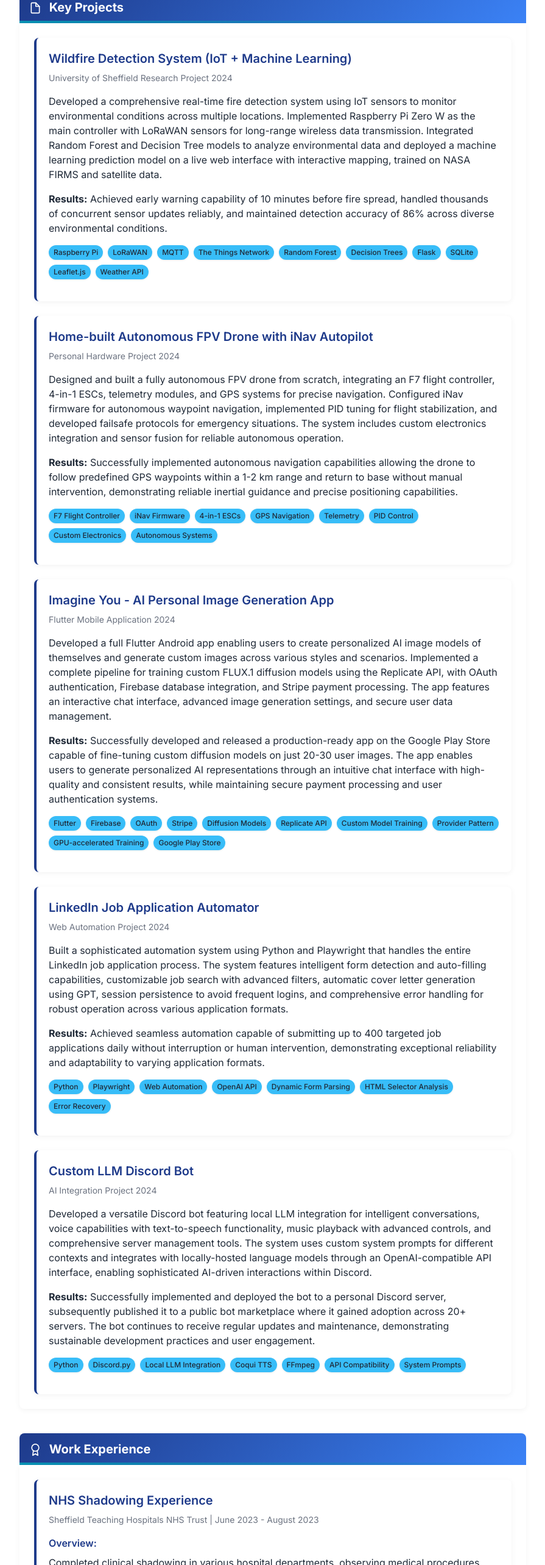
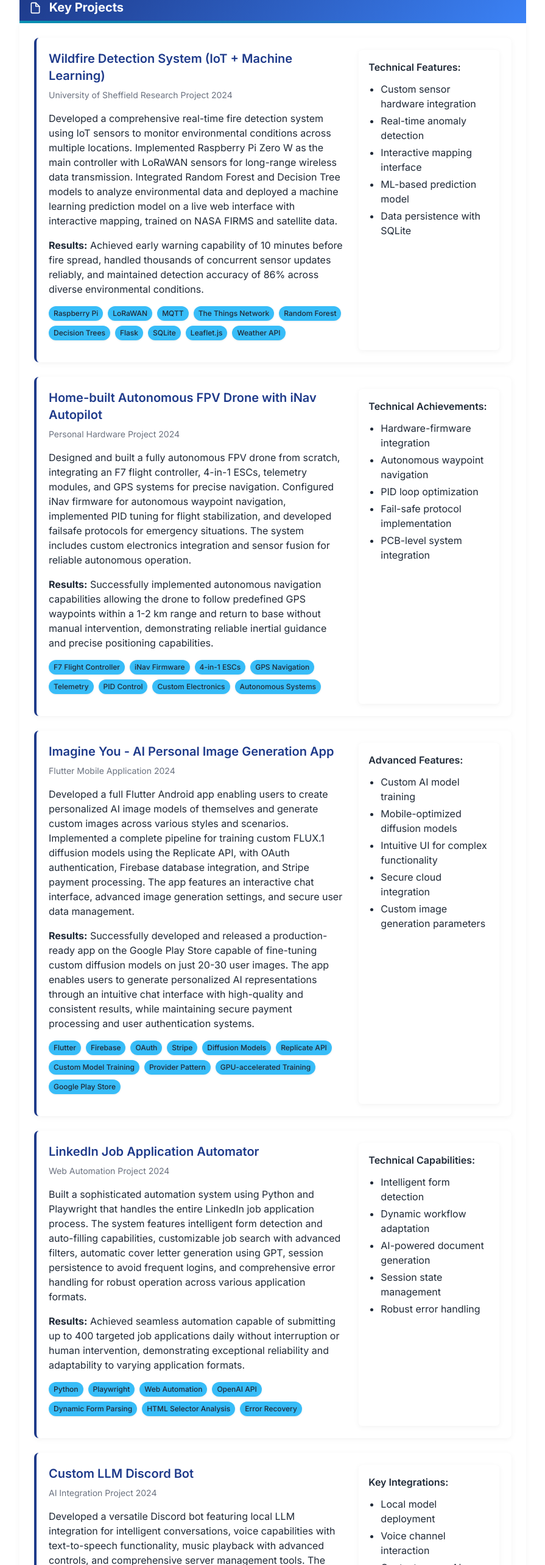
Before and after one commit to Seebrasse345/CV, a Next.js app: page / in a window 1280 px wide. Shown: the part 3160-5726 px from the top of the page at 61% size, without its empty margins (192-1087 px from the left). Built offline with nearby package versions, Linux system fonts and the light colour scheme.

Commit message:
change revert

```diff
--- a/app/page.tsx
+++ b/app/page.tsx
@@ -428,8 +428,8 @@ export default function Home() {
           <div className="section-content">
             <div className="space-y-6">
               <div className="project-item">
-                <div>
-                  <div>
+                <div className="lg:grid lg:grid-cols-3 gap-6">
+                  <div className="lg:col-span-2">
                     <h3 className="text-xl font-semibold text-primary dark:text-white mb-2">Wildfire Detection System (IoT + Machine Learning)</h3>
                     <div className="text-text-light text-sm mb-4">University of Sheffield Research Project 2024</div>
                     <p className="mb-4">
@@ -449,12 +449,22 @@ export default function Home() {
                       <span className="project-tag">Weather API</span>
                     </div>
                   </div>
+                  <div className="bg-white dark:bg-gray-800 p-4 rounded-md shadow-card hidden lg:block">
+                    <h4 className="font-semibold mb-3">Technical Features:</h4>
+                    <ul className="list-disc pl-5 space-y-1">
+                      <li>Custom sensor hardware integration</li>
+                      <li>Real-time anomaly detection</li>
+                      <li>Interactive mapping interface</li>
+                      <li>ML-based prediction model</li>
+                      <li>Data persistence with SQLite</li>
+                    </ul>
+                  </div>
                 </div>
               </div>
 
               <div className="project-item">
-                <div>
-                  <div>
+                <div className="lg:grid lg:grid-cols-3 gap-6">
+                  <div className="lg:col-span-2">
                     <h3 className="text-xl font-semibold text-primary dark:text-white mb-2">Home-built Autonomous FPV Drone with iNav Autopilot</h3>
                     <div className="text-text-light text-sm mb-4">Personal Hardware Project 2024</div>
                     <p className="mb-4">
@@ -472,12 +482,22 @@ export default function Home() {
                       <span className="project-tag">Autonomous Systems</span>
                     </div>
                   </div>
+                  <div className="bg-white dark:bg-gray-800 p-4 rounded-md shadow-card hidden lg:block">
+                    <h4 className="font-semibold mb-3">Technical Achievements:</h4>
+                    <ul className="list-disc pl-5 space-y-1">
+                      <li>Hardware-firmware integration</li>
+                      <li>Autonomous waypoint navigation</li>
+                      <li>PID loop optimization</li>
+                      <li>Fail-safe protocol implementation</li>
+                      <li>PCB-level system integration</li>
+                    </ul>
+                  </div>
                 </div>
               </div>
 
               <div className="project-item">
-                <div>
-                  <div>
+                <div className="lg:grid lg:grid-cols-3 gap-6">
+                  <div className="lg:col-span-2">
                     <h3 className="text-xl font-semibold text-primary dark:text-white mb-2">Imagine You - AI Personal Image Generation App</h3>
                     <div className="text-text-light text-sm mb-4">Flutter Mobile Application 2024</div>
                     <p className="mb-4">
@@ -497,12 +517,22 @@ export default function Home() {
                       <span className="project-tag">Google Play Store</span>
                     </div>
                   </div>
+                  <div className="bg-white dark:bg-gray-800 p-4 rounded-md shadow-card hidden lg:block">
+                    <h4 className="font-semibold mb-3">Advanced Features:</h4>
+                    <ul className="list-disc pl-5 space-y-1">
+                      <li>Custom AI model training</li>
+                      <li>Mobile-optimized diffusion models</li>
+                      <li>Intuitive UI for complex functionality</li>
+                      <li>Secure cloud integration</li>
+                      <li>Custom image generation parameters</li>
+                    </ul>
+                  </div>
                 </div>
               </div>
 
               <div className="project-item">
-                <div>
-                  <div>
+                <div className="lg:grid lg:grid-cols-3 gap-6">
+                  <div className="lg:col-span-2">
                     <h3 className="text-xl font-semibold text-primary dark:text-white mb-2">LinkedIn Job Application Automator</h3>
                     <div className="text-text-light text-sm mb-4">Web Automation Project 2024</div>
                     <p className="mb-4">
@@ -519,12 +549,22 @@ export default function Home() {
                       <span className="project-tag">Error Recovery</span>
                     </div>
                   </div>
+                  <div className="bg-white dark:bg-gray-800 p-4 rounded-md shadow-card hidden lg:block">
+                    <h4 className="font-semibold mb-3">Technical Capabilities:</h4>
+                    <ul className="list-disc pl-5 space-y-1">
+                      <li>Intelligent form detection</li>
+                      <li>Dynamic workflow adaptation</li>
+                      <li>AI-powered document generation</li>
+                      <li>Session state management</li>
+                      <li>Robust error handling</li>
+                    </ul>
+                  </div>
                 </div>
               </div>
 
               <div className="project-item">
-                <div>
-                  <div>
+                <div className="lg:grid lg:grid-cols-3 gap-6">
+                  <div className="lg:col-span-2">
                     <h3 className="text-xl font-semibold text-primary dark:text-white mb-2">Custom LLM Discord Bot</h3>
                     <div className="text-text-light text-sm mb-4">AI Integration Project 2024</div>
                     <p className="mb-4">
@@ -541,6 +581,16 @@ export default function Home() {
                       <span className="project-tag">System Prompts</span>
                     </div>
                   </div>
+                  <div className="bg-white dark:bg-gray-800 p-4 rounded-md shadow-card hidden lg:block">
+                    <h4 className="font-semibold mb-3">Key Integrations:</h4>
+                    <ul className="list-disc pl-5 space-y-1">
+                      <li>Local model deployment</li>
+                      <li>Voice channel interaction</li>
+                      <li>Context-aware AI responses</li>
+                      <li>Server administration tools</li>
+                      <li>Audio processing pipeline</li>
+                    </ul>
+                  </div>
                 </div>
               </div>
             </div>
@@ -555,8 +605,8 @@ export default function Home() {
           <div className="section-content">
             <div className="space-y-6">
               <div className="job-item">
-                <div>
-                  <div>
+                <div className="lg:grid lg:grid-cols-3 gap-6">
+                  <div className="lg:col-span-2">
                     <h3 className="text-xl font-semibold text-primary dark:text-white mb-2">NHS Shadowing Experience</h3>
                     <div className="text-text-light text-sm mb-4">Sheffield Teaching Hospitals NHS Trust | June 2023 - August 2023</div>
 
@@ -573,12 +623,22 @@ export default function Home() {
                       </ul>
                     </div>
                   </div>
+                  <div className="bg-white dark:bg-gray-800 p-4 rounded-md shadow-card hidden lg:block">
+                    <h4 className="font-semibold mb-3">Relevant Exposure:</h4>
+                    <ul className="list-disc pl-5 space-y-1">
+                      <li>Healthcare information systems</li>
+                      <li>Medical device integration</li>
+                      <li>Clinical workflows</li>
+                      <li>Patient data management</li>
+                      <li>Interdisciplinary coordination</li>
+                    </ul>
+                  </div>
                 </div>
               </div>
 
               <div className="job-item">
-                <div>
-                  <div>
+                <div className="lg:grid lg:grid-cols-3 gap-6">
+                  <div className="lg:col-span-2">
                     <h3 className="text-xl font-semibold text-primary dark:text-white mb-2">Team Leader / Supervisor</h3>
                     <div className="text-text-light text-sm mb-4">Meltdown-Wetherspoons | February 2022 - November 2023</div>
 
@@ -600,12 +660,21 @@ export default function Home() {
                       </ul>
                     </div>
                   </div>
+                  <div className="bg-white dark:bg-gray-800 p-4 rounded-md shadow-card hidden lg:block">
+                    <h4 className="font-semibold mb-3">Skills Developed:</h4>
+                    <ul className="list-disc pl-5 space-y-1">
+                      <li>Team leadership</li>
+                      <li>Crisis management</li>
+                      <li>Operational efficiency</li>
+                      <li>Staff training & development</li>
+                    </ul>
+                  </div>
                 </div>
               </div>
 
               <div className="job-item">
-                <div>
-                  <div>
+                <div className="lg:grid lg:grid-cols-3 gap-6">
+                  <div className="lg:col-span-2">
                     <h3 className="text-xl font-semibold text-primary dark:text-white mb-2">Bartender / Front of House</h3>
                     <div className="text-text-light text-sm mb-4">Various Establishments | September 2018 - October 2021</div>
 
@@ -626,6 +695,15 @@ export default function Home() {
                       </ul>
                     </div>
                   </div>
+                  <div className="bg-white dark:bg-gray-800 p-4 rounded-md shadow-card hidden lg:block">
+                    <h4 className="font-semibold mb-3">Skills Developed:</h4>
+                    <ul className="list-disc pl-5 space-y-1">
+                      <li>Customer service excellence</li>
+                      <li>Team communication</li>
+                      <li>Product knowledge</li>
+                      <li>Fast-paced work environment</li>
+                    </ul>
+                  </div>
                 </div>
               </div>
             </div>
```
